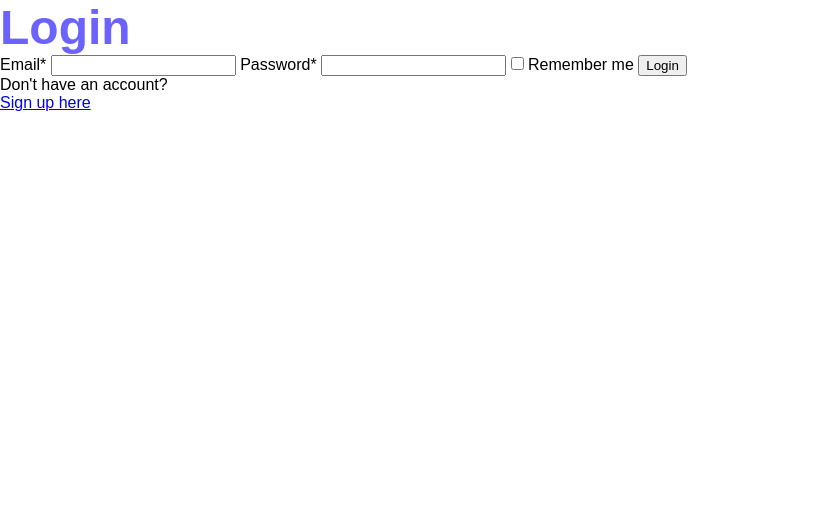
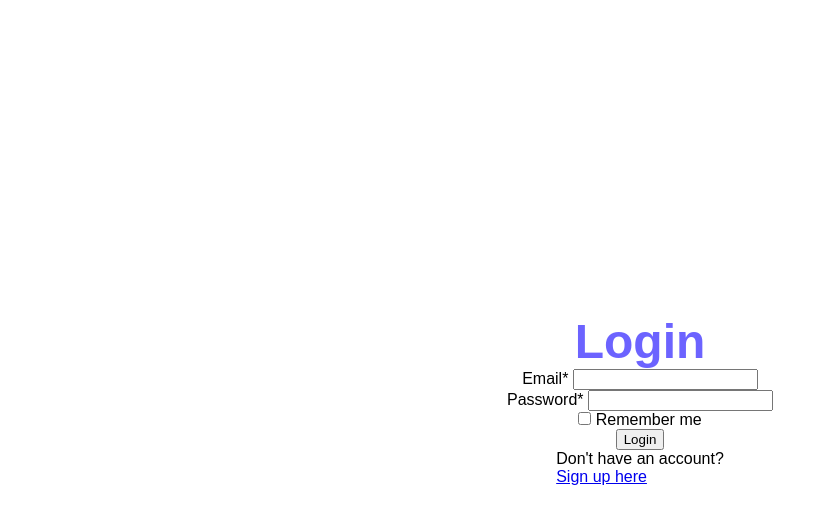
Before and after one commit to lejaaa/2-0-, a plain HTML site: page index.html in a window 1280 px wide. Shown: the whole page, without its empty margins (0-836 px from the left). Drawn offline with Linux system fonts and the light colour scheme.

Commit message:
sakartots lapas izklajums sagatavojam css

```diff
--- a/index.html
+++ b/index.html
@@ -7,17 +7,30 @@
     <link rel="stylesheet" href="style.css">
 </head>
 <body>
-    <form>
+    <form class="forma">
         <h1 class="virsraksts">Login</h1>
-        <label for="email">Email*</label>
+
+        <div>
+            <label for="email" class="email">Email*</label>
             <input type="text" id="email">
-        <label for="password">Password*</label>
+        </div>
+
+        <div>
+            <label for="password" class="password">Password*</label>
             <input type="text" id="password">
+        </div>
+
+        <div>
             <input type="checkbox" id="remember">
             <label for="remember">Remember me</label>
+        </div>
+
         <button>Login</button>
+
+        <div>
             <p>Don't have an account?</p>
             <a href="#">Sign up here</a>
+        </div>
     </form>
 </body>
 </html>
--- a/style.css
+++ b/style.css
@@ -5,7 +5,10 @@
 
 body {
     font-family: Arial, Helvetica, sans-serif;
-
+    display: flex;
+    justify-content: center;
+    align-items: center;
+    height: 100vh;
 }
 
 .virsraksts{
@@ -13,3 +16,17 @@ body {
     color: #6C63FF;
     font-weight: bold;
 }
+
+.forma{
+    display: flex;
+    flex-direction: column;
+    align-items: center;
+}
+
+.email{
+
+}
+
+.password{
+
+}
```
Lines whose indentation alone changed are shown as unchanged.
